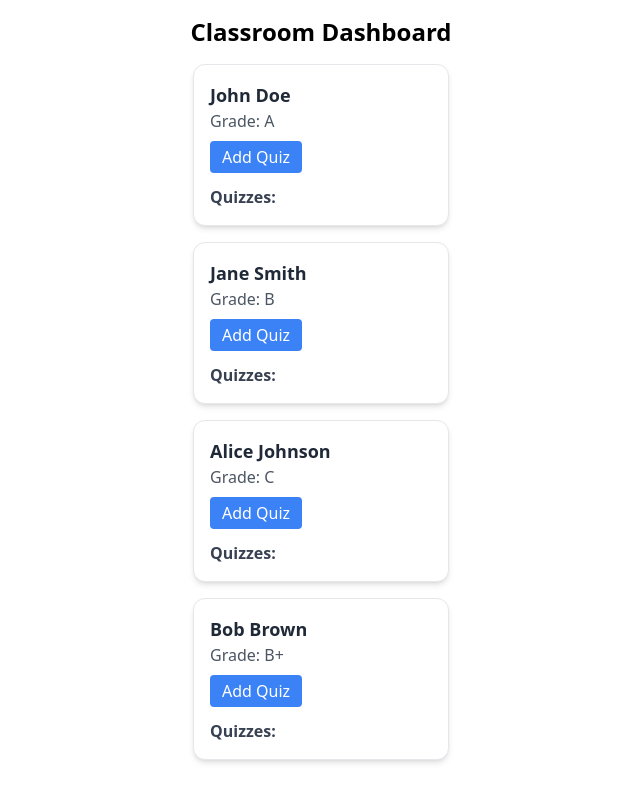
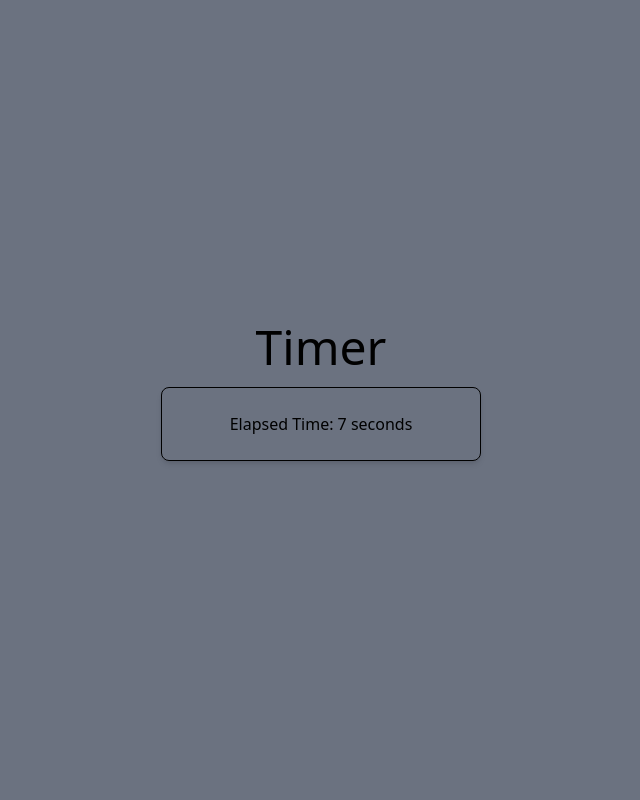
Before and after one commit to chhavipaliwal/mern, a React (Vite) app in the folder pep-mern/client/: page / in a window 1280 px wide. Shown: the whole page, without its empty margins (319-959 px from the left). Built offline with nearby package versions, Linux system fonts and the light colour scheme.

Commit message:
Add Timer component and update App layout

```diff
--- a/pep-mern/client/src/App.tsx
+++ b/pep-mern/client/src/App.tsx
@@ -1,21 +1,34 @@
 import "./App.css";
 import React, { useState, useEffect } from "react";
-import StudentCard from "./components/StudentCard";
+//import StudentCard from "./components/StudentCard";
+import Timer from "./components/Timer";
 
-export default function HelloWorld() {
-  const [count, setcount] = useState(0);
-  useEffect(() => {
-    console.log("useEffect called");
-  }, [count]);
+// export default function HelloWorld() {
+//   const [count, setcount] = useState(0);
+//   useEffect(() => {
+//     console.log("useEffect called");
+//   }, [count]);
+//   return (
+//     <div>
+//       <div className="p-4 flex items-center flex-col gap-4">
+//         <h1 className="font-bold text-2xl"> Classroom Dashboard</h1>
+//         <StudentCard name="John Doe" grade="A" />
+//         <StudentCard name="Jane Smith" grade="B" />
+//         <StudentCard name="Alice Johnson" grade="C" />
+//         <StudentCard name="Bob Brown" grade="B+" />
+//       </div>
+//     </div>
+//   );
+// }
+export default function App() {
   return (
-    <div>
-      <div className="p-4 flex items-center flex-col gap-4">
-        <h1 className="font-bold text-2xl"> Classroom Dashboard</h1>
-        <StudentCard name="John Doe" grade="A" />
-        <StudentCard name="Jane Smith" grade="B" />
-        <StudentCard name="Alice Johnson" grade="C" />
-        <StudentCard name="Bob Brown" grade="B+" />
+    <>
+      <div className="bg-gray-500 min-h-screen flex  flex-col items-center justify-center">
+        <h1 className="text-5xl font-medium">Timer</h1>
+        <div className="p-4 flex items-center flex-col gap-4">
+          <Timer />
+        </div>
       </div>
-    </div>
+    </>
   );
 }
--- /dev/null
+++ b/pep-mern/client/src/components/Timer.tsx
@@ -0,0 +1,15 @@
+import React, { useState, useEffect } from "react";
+export default function Timer() {
+  const [seconds, setSeconds] = useState(0);
+  useEffect(() => {
+    const id = setInterval(() => {
+      setSeconds((prev) => prev + 1);
+    }, 1000);
+    return () => clearInterval(id);
+  }, [seconds]);
+  return (
+    <div className=" border-black border p-6 rounded-lg shadow-md w-80 text-center">
+      <h2>Elapsed Time: {seconds} seconds</h2>
+    </div>
+  );
+}
```
